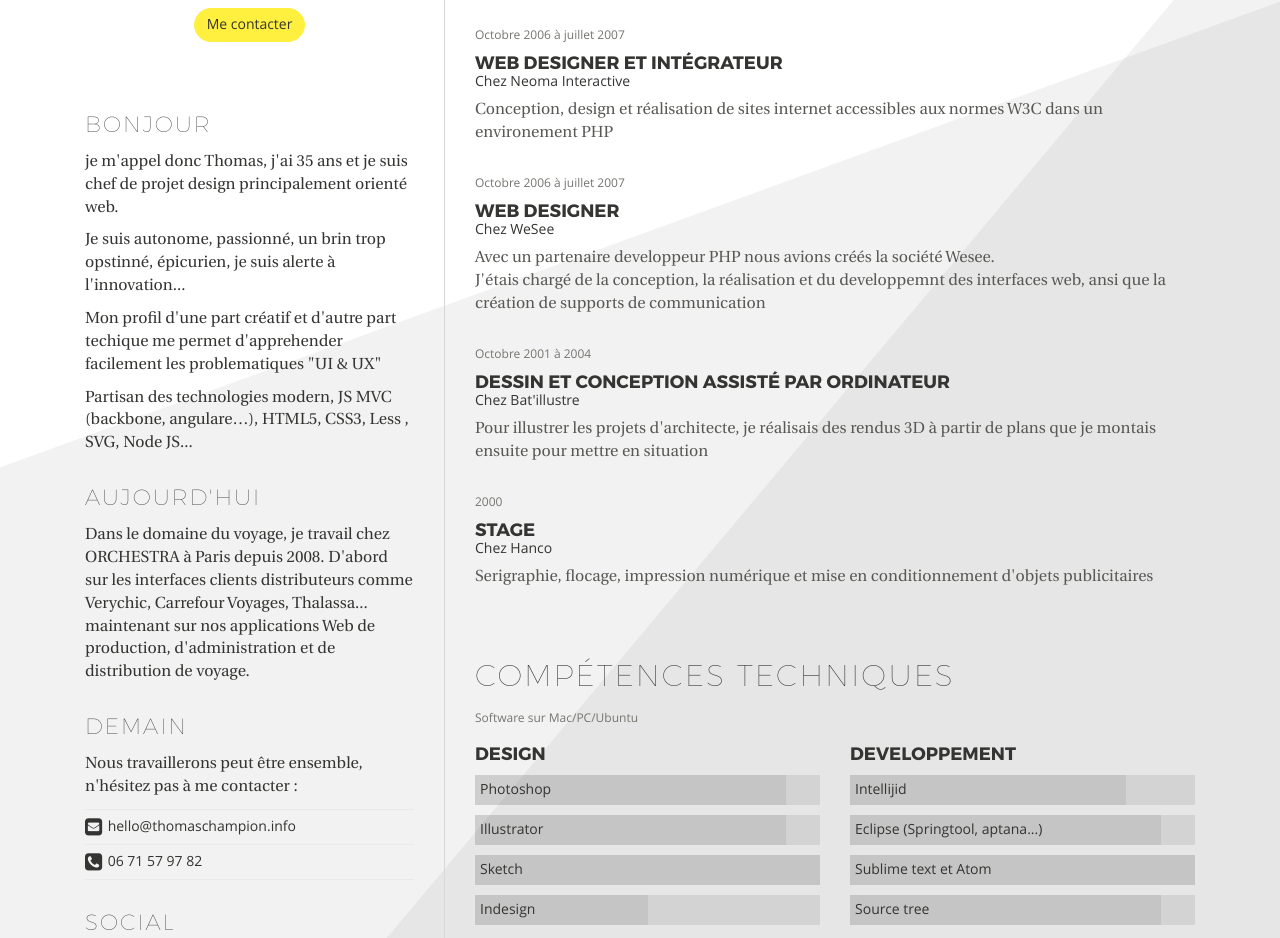
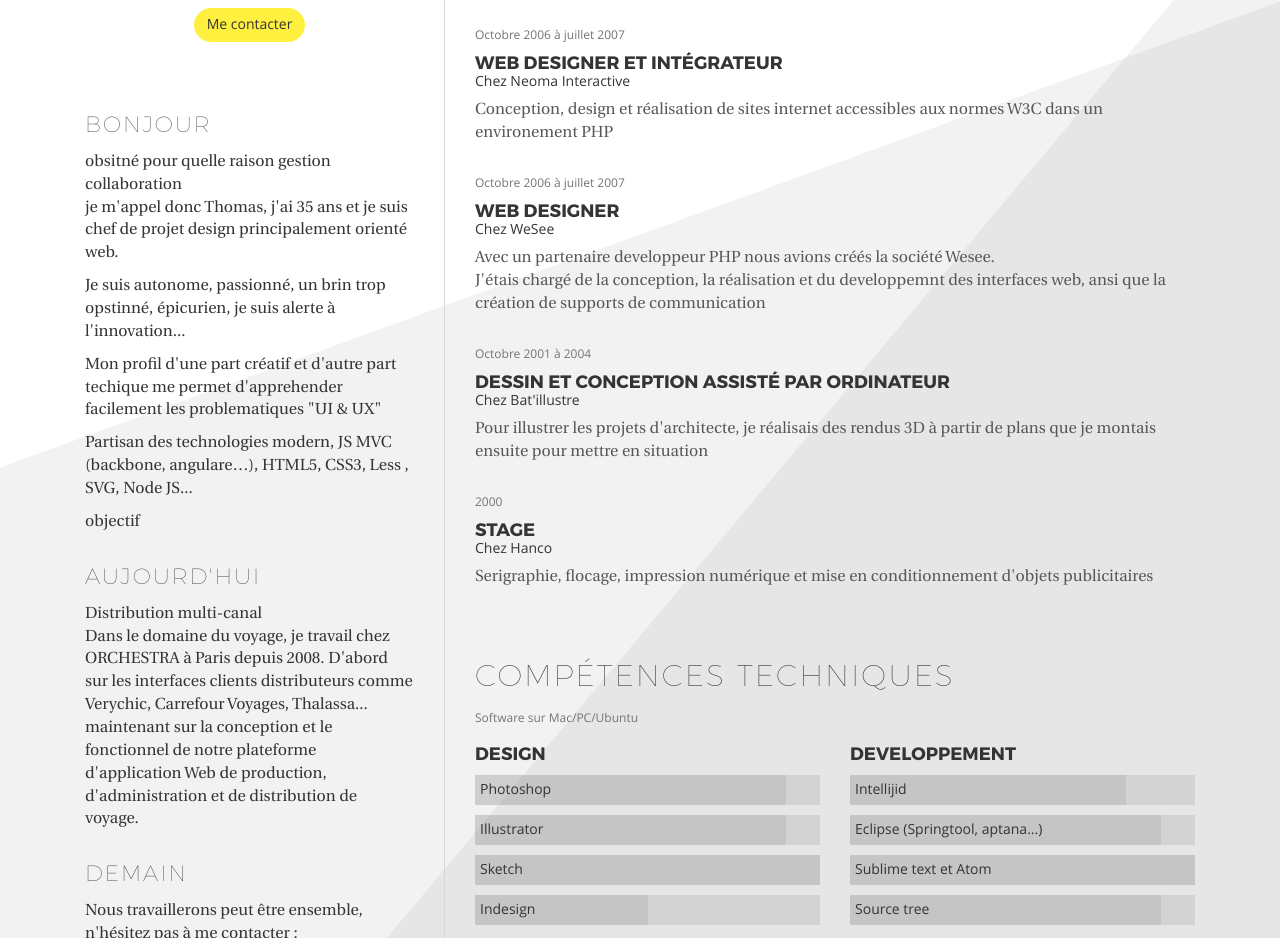
Before and after one commit to Tombiliby/me.info, a plain HTML site: page index.html in a window 1280 px wide. Shown: the part 342-1280 px from the top of the page. Drawn offline with Linux system fonts and the light colour scheme.

Commit message:
remarque

```diff
--- a/index.html
+++ b/index.html
@@ -66,14 +66,18 @@
 					</section>
 					<section class="smallDescZone">
 						<h3 class="h2">Bonjour</h3>
+						obsitné pour quelle raison
+						gestion collaboration
 						<p>je m'appel donc Thomas, j'ai 35 ans et je suis chef de projet design principalement orienté web.</p>
 						<p>Je suis autonome, passionné, un brin trop opstinné, épicurien, je suis alerte à l'innovation...</p>
 						<p>Mon profil d'une part créatif et d'autre part techique me permet d'apprehender facilement les problematiques "UI & UX"</p>
 						<p>Partisan des technologies modern, JS MVC (backbone, angulare…), HTML5, CSS3, Less , SVG, Node JS...</p>
+						objectif
 					</section>
 					<section class="todayDescZone">
 						<h3 class="h2">Aujourd'hui</h3>
-						<p>Dans le domaine du voyage, je travail chez <a href="http://orchestra.eu" target="_blank">ORCHESTRA</a> à Paris depuis 2008. D'abord sur les interfaces clients distributeurs comme <a href="http://www.verychic.com/" target="_blank">Verychic</a>, <a href="http://voyages.carrefour.fr" target="_blank">Carrefour Voyages</a>, <a href="http://www.thalassa.com/">Thalassa</a>... maintenant sur nos applications Web de production, d'administration et de distribution de voyage.</p>
+						Distribution multi-canal
+						<p>Dans le domaine du voyage, je travail chez <a href="http://orchestra.eu" target="_blank">ORCHESTRA</a> à Paris depuis 2008. D'abord sur les interfaces clients distributeurs comme <a href="http://www.verychic.com/" target="_blank">Verychic</a>, <a href="http://voyages.carrefour.fr" target="_blank">Carrefour Voyages</a>, <a href="http://www.thalassa.com/">Thalassa</a>... maintenant sur la conception et le fonctionnel de notre plateforme d'application Web de production, d'administration et de distribution de voyage.</p>
 					</section>
 					<section class="tomorrowDescZone">
 						<h3 class="h2">Demain</h3>
```
